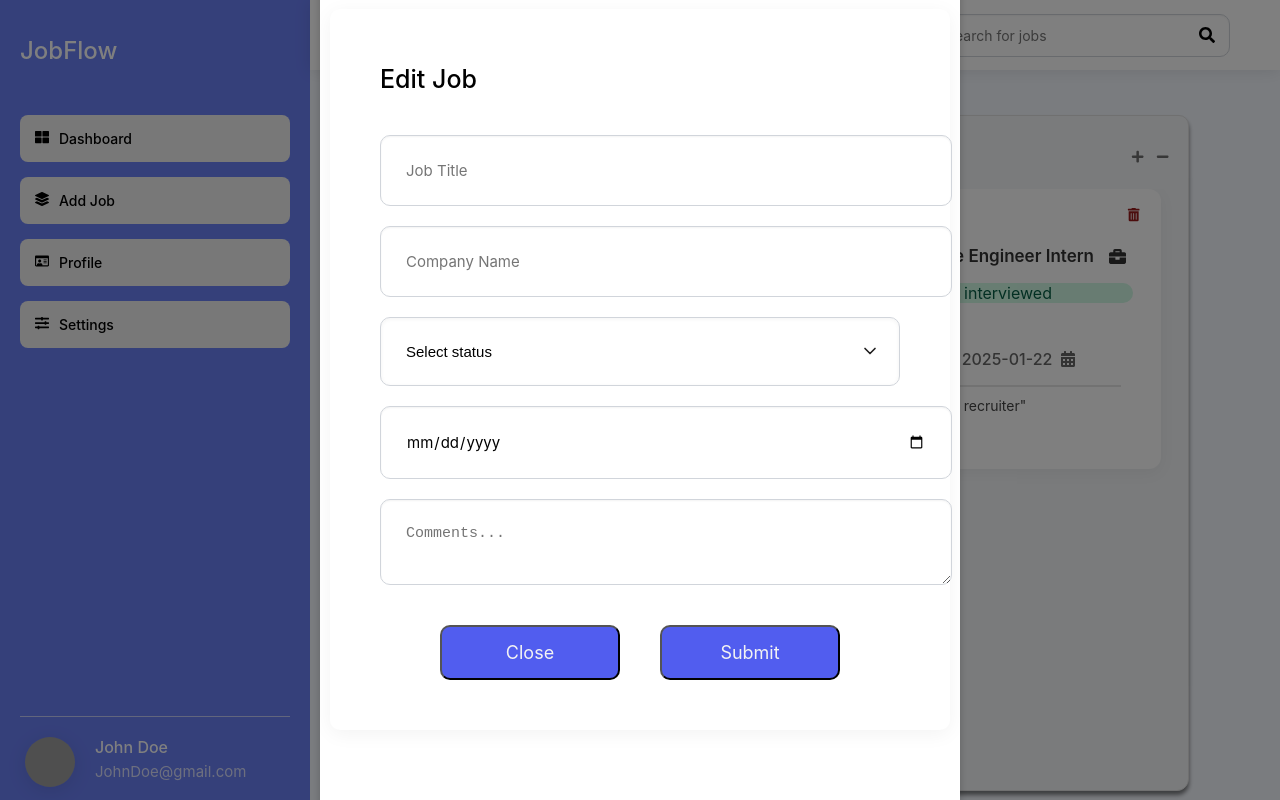
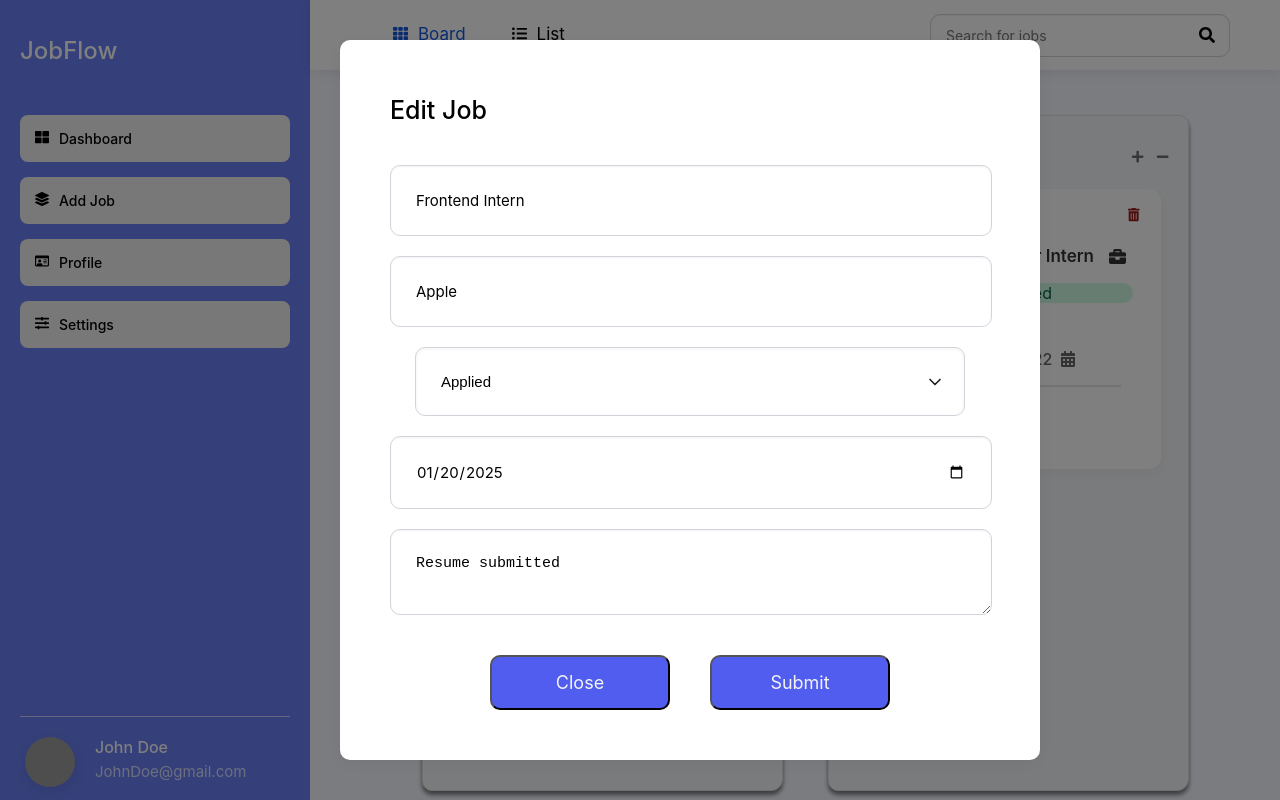
Before and after one commit to CMPSC462Org/finalProject, a React (Vite) app in the folder frontend/: page / in a window 1280 px wide. Both pictures are taken after a click on the element 602 px from the left and 329 px from the top of the page. Built offline with nearby package versions, Linux system fonts and the light colour scheme; grey boxes are pictures that could not be loaded.

Commit message:
Fixed Job Modal bugs. form now populates every job entry clicked and ui fixes

```diff
--- a/frontend/src/components/JobCard.jsx
+++ b/frontend/src/components/JobCard.jsx
@@ -5,6 +5,8 @@ import JobEditModal from './JobEditModal';
 import { FaBriefcase, FaCalendarAlt, FaBuilding, FaTrashAlt } from 'react-icons/fa';
 
 const JobCard = ({ job, onDelete, onEdit }) => {
+
+
   return (
     <div
     className="main-JobCard-Container"
@@ -15,7 +17,8 @@ const JobCard = ({ job, onDelete, onEdit }) => {
 
 
         <button className="JobCard-Delete-Button"
-            onClick={() => {
+            onClick={(e) => {
+              e.stopPropagation(); // Prevent the click event from bubbling up to the card
               if (window.confirm("Are you sure you want to delete this job Entry?")) {
                 // Call the onDelete function passed from the parent component
               onDelete(job.id)
--- a/frontend/src/components/JobEditModal.jsx
+++ b/frontend/src/components/JobEditModal.jsx
@@ -28,13 +28,15 @@ const JobEditModal = ({ JobToEdit, onClose }) => {
         }, [JobToEdit]);
 
 
+
+
   return (
 
     <div className="modal-background">
         <div className="modal-content">
 
-                // Reusing the same styles as the job form
-                <div className="Job-Form-Container">
+
+
                     <form className="Main-Job-Form">
                         <h2 className="Job-Form-Title">Edit Job</h2>
 
@@ -96,7 +98,7 @@ const JobEditModal = ({ JobToEdit, onClose }) => {
 
 
                         <div className="Job-Form-Button-Row">
-                        <button className="Job-Form-Button" type="submit" onClick={onClose} >Close</button>
+                        <button className="Job-Form-Button" type="button" onClick={onClose} >Close</button>
                         <button className="Job-Form-Button" type="submit">Submit</button>
                         </div>
 
@@ -104,7 +106,7 @@ const JobEditModal = ({ JobToEdit, onClose }) => {
                     </form>
 
 
-            </div>
+
         </div>
     </div>
     // Modal for editing an existing job entry, will use the same styles as the job form
--- a/frontend/src/components/JobList.jsx
+++ b/frontend/src/components/JobList.jsx
@@ -64,7 +64,7 @@ const JobList = () => {
 
     {selectedJob &&
     <JobEditModal
-    jobToEdit={selectedJob}
+    JobToEdit={selectedJob}
     onClose={() => setSelectedJob(null)} />}
 
 
--- a/frontend/src/styles/jobcollumstyles.scss
+++ b/frontend/src/styles/jobcollumstyles.scss
@@ -134,10 +134,9 @@ body {
   }
 
   .modal-content {
-    background-color: #fff;
+
     padding: 20px;
     border-radius: 8px;
-    box-shadow: 0 4px 8px rgba(0, 0, 0, 0.2);
     width: 80%;
     max-width: 600px;
 }
```
